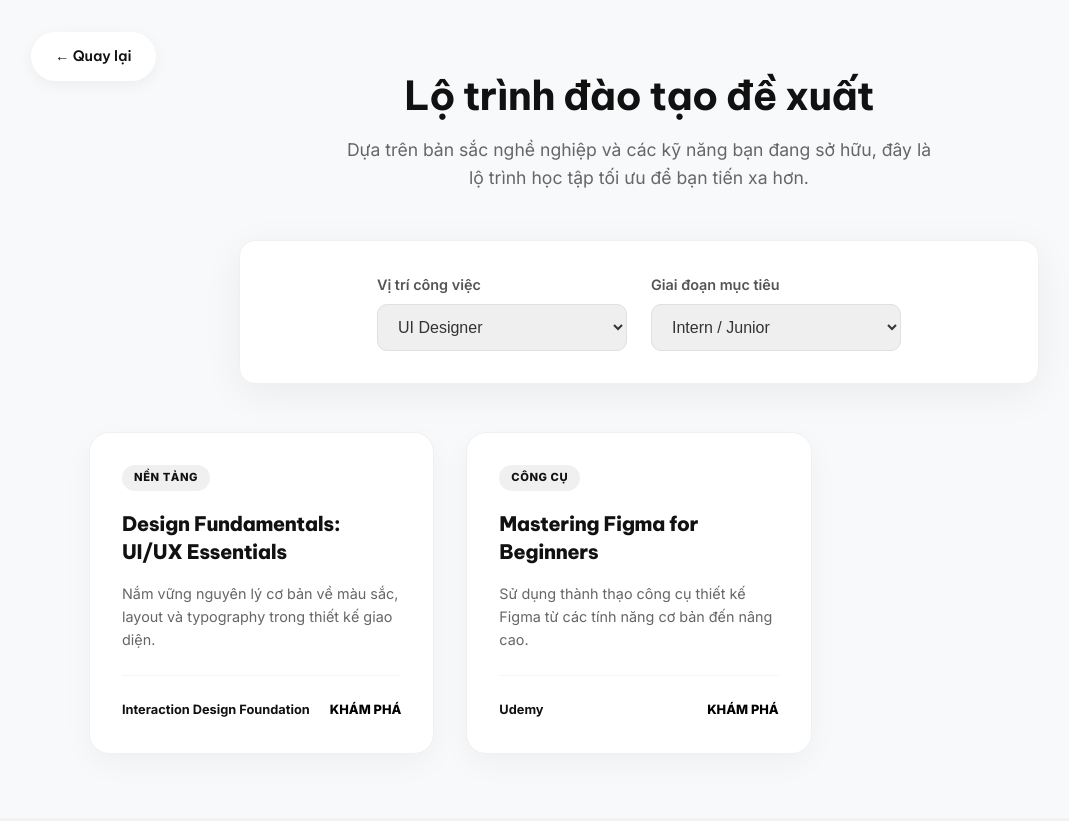
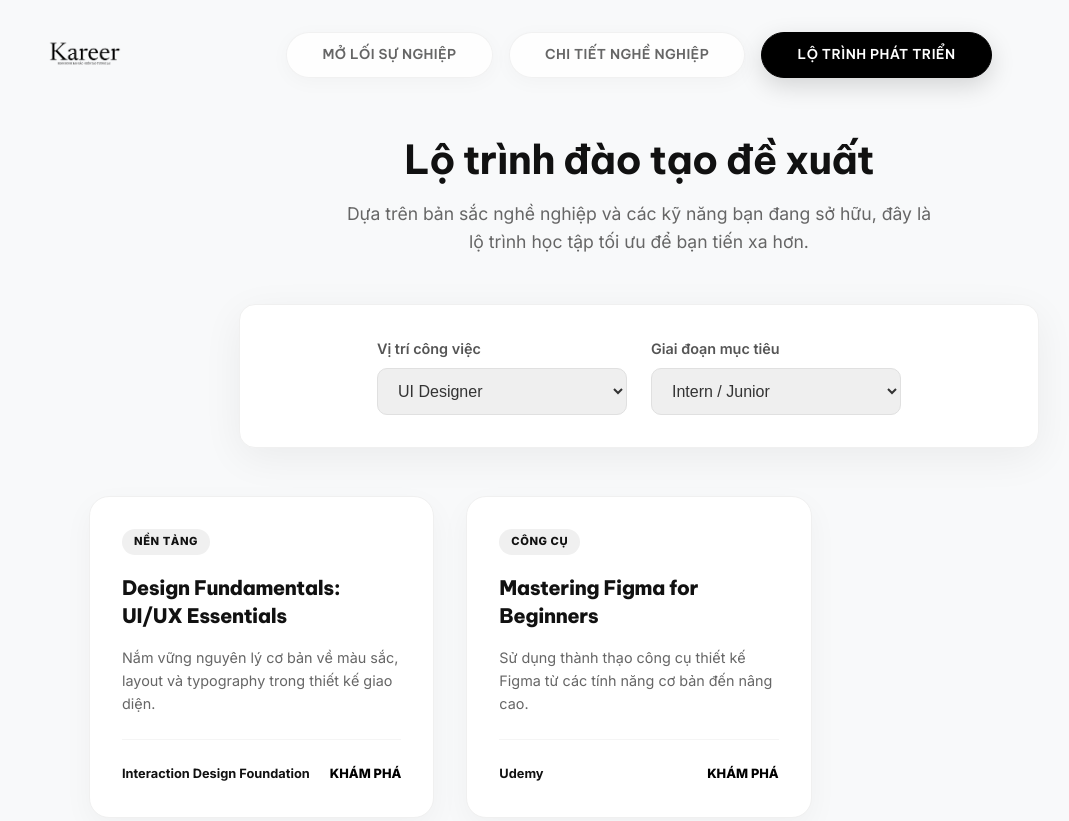
Before and after one commit to lykimngan777/kareer, a website: page roadmap.html in a window 1280 px wide. Shown: the whole page, without its empty margins (1-1070 px from the left). Drawn offline with Linux system fonts and the light colour scheme.

Commit message:
Synchronized navigation tabs across Matrix, Timeline, and Roadmap pages. Added Career-specific context preservation and Logo consistency.

```diff
--- a/roadmap.html
+++ b/roadmap.html
@@ -10,28 +10,14 @@
     <link rel="stylesheet" href="step3.css">
     <style>
         body { overflow-y: auto !important; overflow-x: hidden !important; }
-
         .roadmap-view {
             min-height: 100vh; background: #f8f9fa;
-            padding: 4rem 2rem;
+            padding: 8rem 2rem 4rem;
             display: flex; flex-direction: column; align-items: center;
         }
-
         .roadmap-header { text-align: center; margin-bottom: 3rem; animation: fadeIn 1s ease; }
         .roadmap-header h1 { font-family: var(--font-heading); font-size: 2.5rem; margin-bottom: 0.5rem; color: #111; }
         .roadmap-header p { font-family: var(--font-main); color: #666; font-size: 1.1rem; max-width: 600px; }
-
-        .back-btn {
-            position: absolute; top: 2rem; left: 2rem;
-            padding: 0.8rem 1.5rem; background: #fff; color: #111;
-            border-radius: 50px; font-family: var(--font-heading);
-            font-weight: 600; font-size: 0.9rem; text-decoration: none;
-            box-shadow: 0 4px 15px rgba(0,0,0,0.05);
-            display: flex; align-items: center; gap: 0.5rem;
-            transition: all 0.3s ease; z-index: 100;
-        }
-        .back-btn:hover { transform: translateY(-2px); box-shadow: 0 8px 25px rgba(0,0,0,0.1); }
-
         .filter-box {
             background: #fff; padding: 2rem; border-radius: 16px;
             box-shadow: 0 10px 40px rgba(0,0,0,0.06);
@@ -39,7 +25,6 @@
             margin-bottom: 3rem; flex-wrap: wrap; justify-content: center;
             width: 100%; max-width: 800px; border: 1px solid #f0f0f0;
         }
-
         .select-group { display: flex; flex-direction: column; gap: 0.5rem; min-width: 250px; }
         .select-group label { font-size: 0.9rem; font-weight: 600; color: #555; }
         .select-group select {
@@ -48,12 +33,10 @@
             outline: none; transition: border-color 0.3s ease;
         }
         .select-group select:focus { border-color: #000; }
-
         .course-grid {
             display: grid; grid-template-columns: repeat(auto-fill, minmax(300px, 1fr));
             gap: 2rem; width: 100%; max-width: 1100px;
         }
-
         .course-card {
             background: #fff; border-radius: 20px; padding: 2rem;
             box-shadow: 0 10px 30px rgba(0,0,0,0.04);
@@ -62,7 +45,6 @@
             display: flex; flex-direction: column;
         }
         .course-card:hover { transform: translateY(-10px); box-shadow: 0 20px 50px rgba(0,0,0,0.1); }
-
         .course-tag {
             font-size: 0.7rem; font-weight: 800; text-transform: uppercase;
             padding: 4px 12px; background: #f0f0f0; border-radius: 50px;
@@ -70,7 +52,6 @@
         }
         .course-card h3 { font-size: 1.25rem; font-weight: 800; margin-bottom: 1rem; line-height: 1.4; color: #111; }
         .course-desc { font-size: 0.9rem; color: #666; margin-bottom: 1.5rem; line-height: 1.6; }
-
         .course-meta {
             margin-top: auto; padding-top: 1.5rem;
             border-top: 1px solid #f5f5f5;
@@ -83,23 +64,30 @@
             display: flex; align-items: center; gap: 0.4rem;
         }
         .course-link:hover { text-decoration: underline; }
-
         @keyframes fadeIn { from { opacity: 0; transform: translateY(10px); } to { opacity: 1; transform: translateY(0); } }
-
         @media (max-width: 768px) {
-            .roadmap-view { padding: 4rem 1rem; }
-            .back-btn { top: 1rem; left: 1rem; }
+            .roadmap-view { padding: 6rem 1rem 4rem; }
             .filter-box { flex-direction: column; align-items: stretch; }
         }
     </style>
 </head>
 <body>
+    <header class="main-header" style="position: absolute; top: 1.5rem; left: 2rem; z-index: 100;">
+        <a href="index.html">
+            <img src="Kareer (2).png" alt="Kareer Logo" style="height: 60px; mix-blend-mode: multiply;">
+        </a>
+    </header>
+
     <div class="roadmap-view">
-        <a href="step3.html" class="back-btn"><span>← Quay lại</span></a>
+        <div class="explorer-nav">
+            <div class="nav-tab" onclick="location.href='step3.html'">Mở lối sự nghiệp</div>
+            <div class="nav-tab" id="tab-detail" onclick="handleNav('timeline.html')">Chi tiết nghề nghiệp</div>
+            <div class="nav-tab active" id="tab-roadmap" onclick="handleNav('roadmap.html')">Lộ trình phát triển</div>
+        </div>
 
         <div class="roadmap-header">
             <h1>Lộ trình đào tạo đề xuất</h1>
-            <p>Dựa trên bản sắc nghề nghiệp và các kỹ năng bạn đang sở hữu, đây là lộ trình học tập tối ưu để bạn tiến xa hơn.</p>
+            <p id="career-subtitle">Dựa trên bản sắc nghề nghiệp và các kỹ năng bạn đang sở hữu, đây là lộ trình học tập tối ưu để bạn tiến xa hơn.</p>
         </div>
 
         <div class="filter-box">
@@ -160,6 +148,23 @@
             `).join('');
         }
 
+        function handleNav(page) {
+            const urlParams = new URLSearchParams(window.location.search);
+            const career = urlParams.get('career') || localStorage.getItem('selectedCareer');
+            if (career) {
+                location.href = `${page}?career=${encodeURIComponent(career)}`;
+            } else {
+                location.href = page;
+            }
+        }
+
+        const urlParams = new URLSearchParams(window.location.search);
+        const careerName = urlParams.get('career') || localStorage.getItem('selectedCareer');
+        if (careerName) {
+            document.querySelector('.roadmap-header h1').innerText = `Lộ trình đào tạo: ${careerName}`;
+            document.getElementById('career-subtitle').innerText = `Dựa trên bản sắc nghề nghiệp và các kỹ năng bạn đang sở hữu cho vị trí ${careerName}, đây là lộ trình học tập tối ưu.`;
+        }
+
         document.getElementById('role-filter').addEventListener('change', renderCourses);
         document.getElementById('level-filter').addEventListener('change', renderCourses);
         renderCourses();
```
Also changed, not shown: timeline.html (+31 -28 lines).
